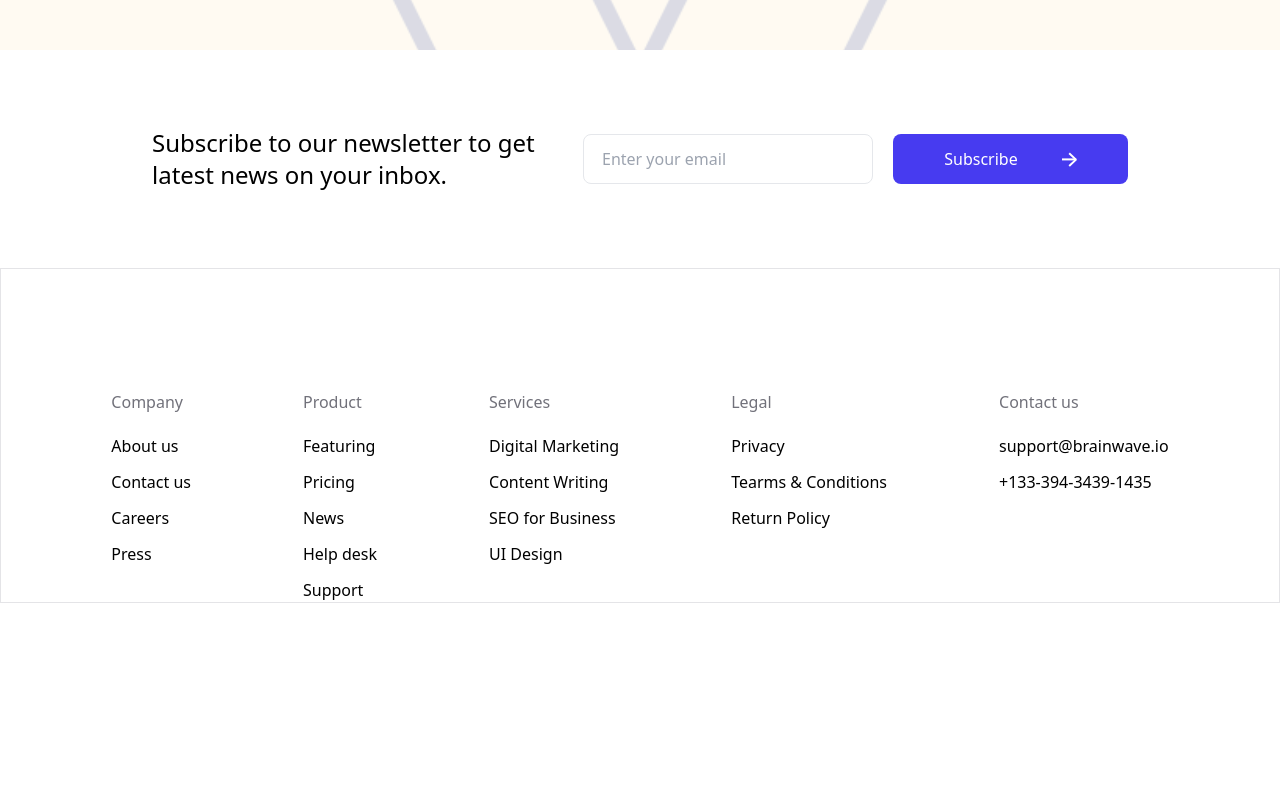
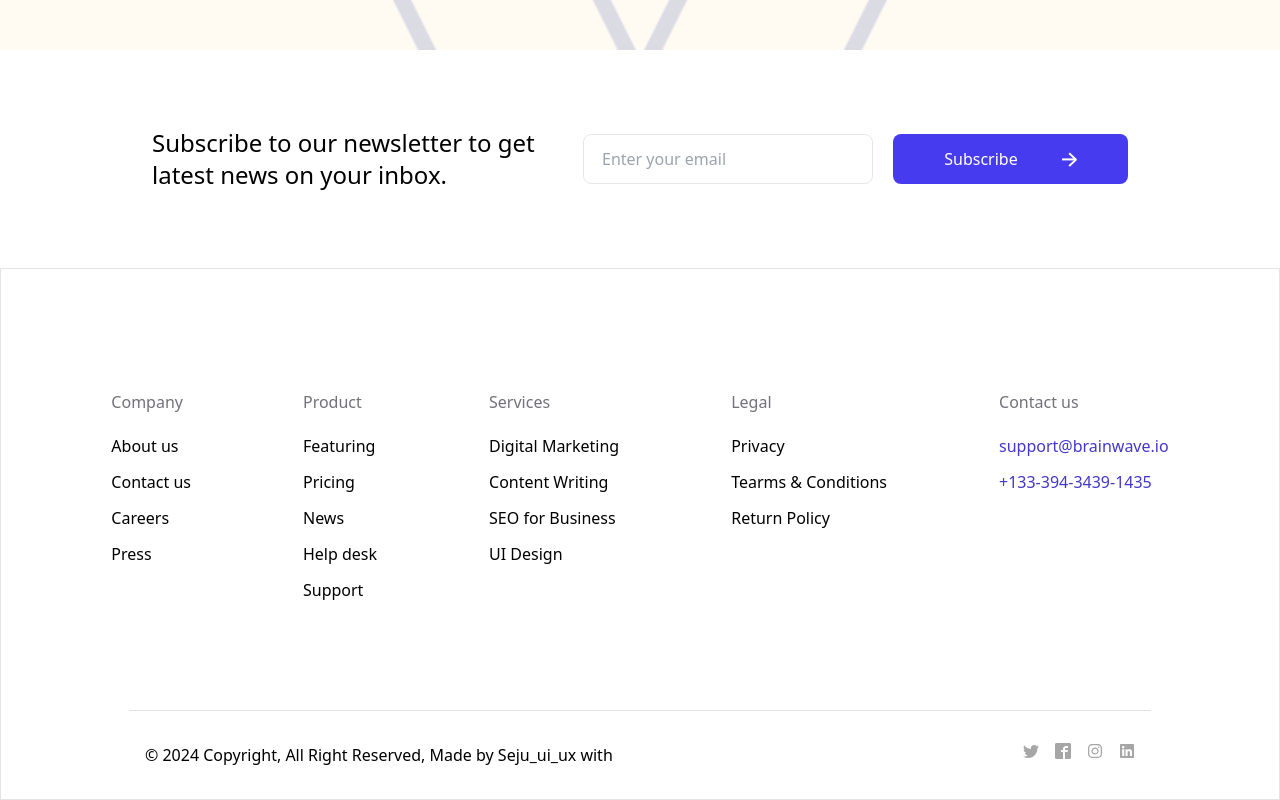
Before and after one commit to Omid-Gharavi/Consultation, a Next.js app: page / in a window 1280 px wide. Shown: the part 3781-4581 px from the top of the page. Before the commit the page ends 4384 px from the top, so only its background shows below. Built offline with nearby package versions, Linux system fonts and the light colour scheme.

Commit message:
footer component

```diff
--- a/src/components/footer/Footer.jsx
+++ b/src/components/footer/Footer.jsx
@@ -1,4 +1,8 @@
 import React from 'react'
+import { ImTwitter } from "react-icons/im";
+import { ImFacebook2 } from "react-icons/im";
+import { FaInstagram } from "react-icons/fa";
+import { FaLinkedin } from "react-icons/fa";
 
 const Footer = () => {
     const lists = [
@@ -20,26 +24,37 @@ const Footer = () => {
         },
         {
             title: 'Contact us',
-            items: ['support@brainwave.io', '+133-394-3439-1435']
+            items: ['support@brainwave.io', '+133-394-3439-1435'],
+            link: true
         },
     ]
 
     return (
-        <div className='border-[1px] border-solid border-zinc-200 flex justify-center items-center'>
-            <div className='mt-[121px] flex flex-wrap max-xl:flex-col max-xl:px-10 justify-center gap-28'>
+        <div className='border-[1px] border-solid border-zinc-200 flex flex-col justify-center items-center'>
+            <div className='mt-[121px] flex flex-wrap max-md:flex-col max-md:px-10 justify-center gap-28'>
                 {
                     lists.map((list, index) => (
                         <div key={index + 1}>
                             <p className='text-zinc-500'>{list.title}</p>
                             <ul className='flex flex-col gap-3 mt-5'>
                                 {list.items.map((item, index) => (
-                                    <li key={index + 1}>{item}</li>
+                                    <li className={`${list.link ? 'text-indigo-700 cursor-pointer' : ''}`} key={index + 1}>{item}</li>
                                 ))}
                             </ul>
                         </div>
                     ))
                 }
             </div>
+            <div className='max-w-[1022px] w-full h-px bg-zinc-200 mt-[108px]'></div>
+            <div className='max-md:gap-6 max-w-[1022px] w-full flex flex-wrap justify-between max-md:justify-center max-md:items-center my-8 px-4'>
+                <p className='max-md:text-center'>© 2024 Copyright, All Right Reserved, Made by Seju_ui_ux with</p>
+                <div className='flex gap-4'>
+                    <ImTwitter className='invert-[.65] cursor-pointer' />
+                    <ImFacebook2 className='invert-[.65] cursor-pointer' />
+                    <FaInstagram className='invert-[.65] cursor-pointer' />
+                    <FaLinkedin className='invert-[.65] cursor-pointer' />
+                </div>
+            </div>
         </div>
     )
 }
```
Also changed, not shown: package.json (+5 -4 lines), 1 other file (tests, documents, lock files or other folders).
